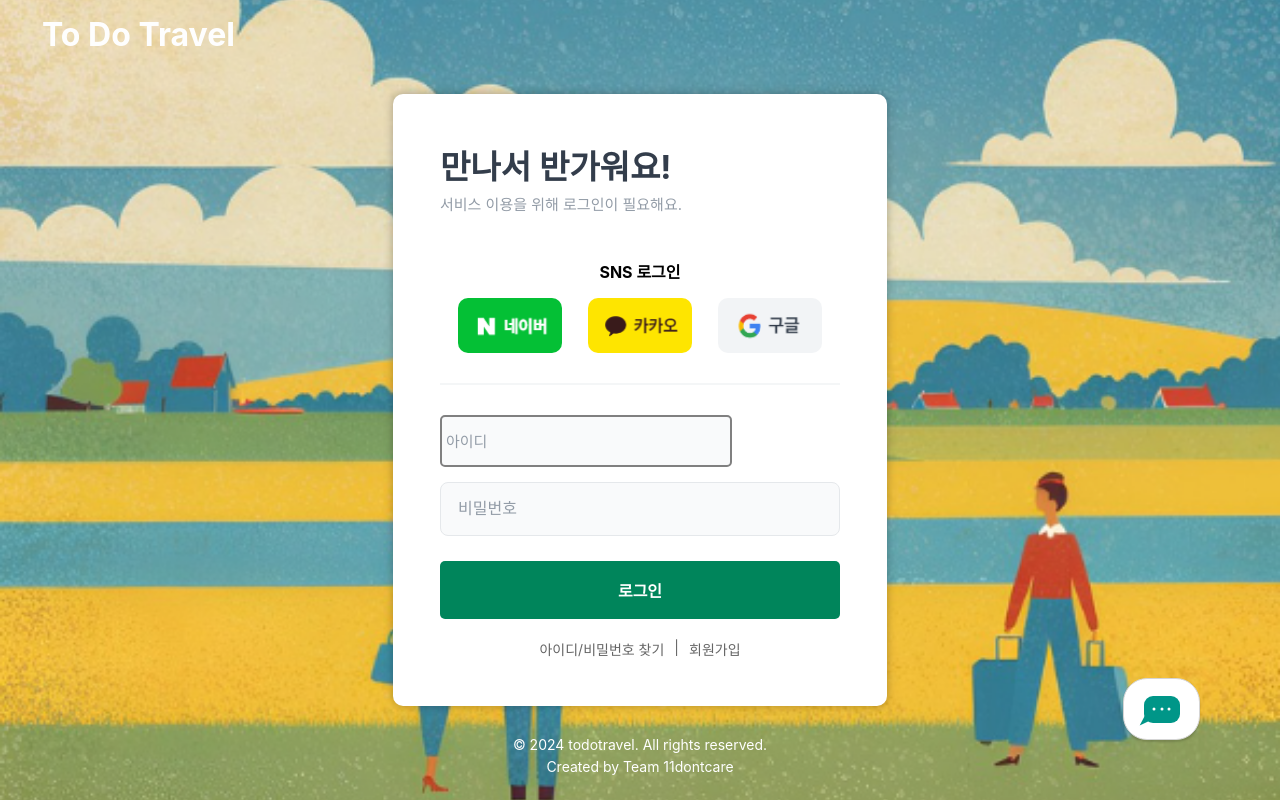
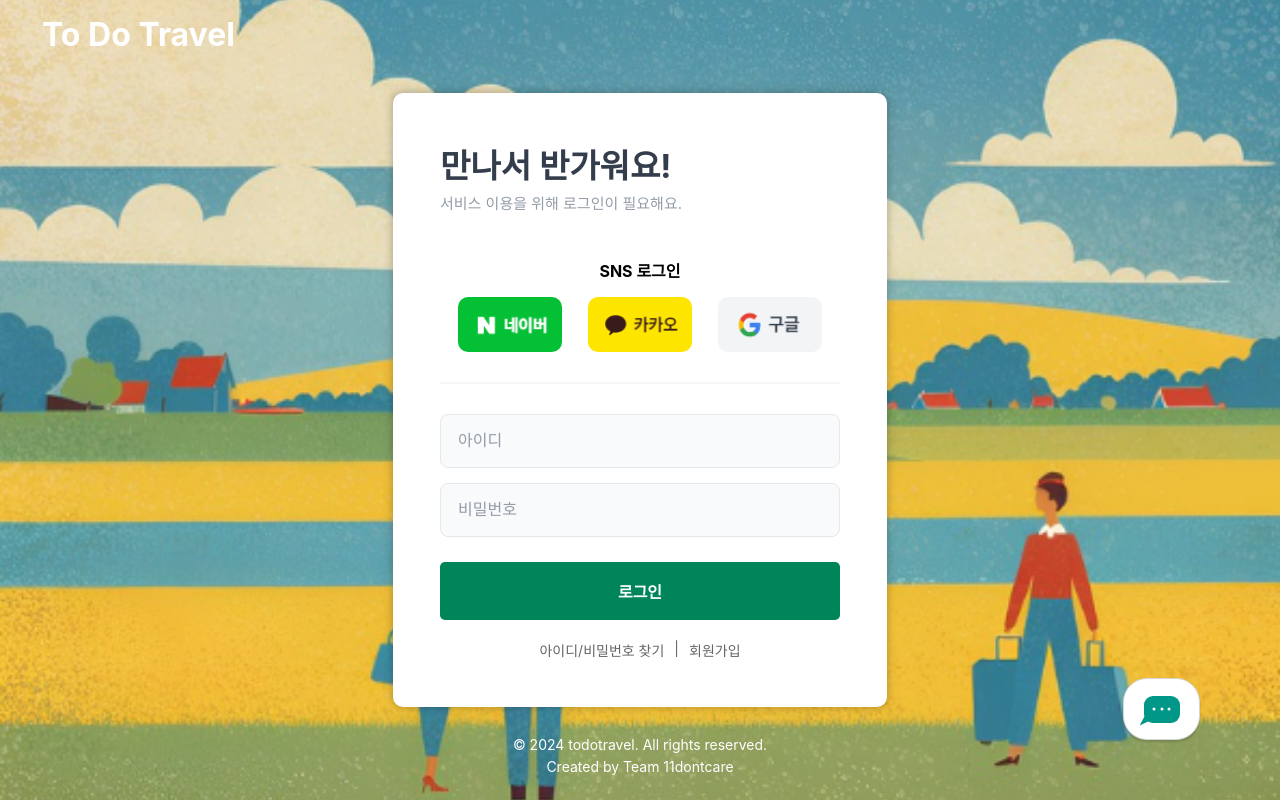
Before and after one commit to 11dontcare/todotravel_frontend, a React (Create React App) app: page /login in a window 1280 px wide. Built offline with nearby package versions, Linux system fonts and the light colour scheme.

Commit message:
Feat: 오 디자인 류 수정

```diff
--- a/src/todotravel/component/chat/Chat.module.css
+++ b/src/todotravel/component/chat/Chat.module.css
@@ -140,7 +140,7 @@
 }
 
 /* 기본 상태의 입력 칸 스타일 */
-input[type="text"] {
+.chatModal input[type="text"] {
     width: 70%; /* 입력 칸의 너비를 설정 */
     padding: 4px;
     font-size: 15px;
@@ -150,12 +150,12 @@ input[type="text"] {
 }
 
 /* 입력 칸이 클릭되었을 때 (포커스 상태) */
-input[type="text"]:focus {
+.chatModal input[type="text"]:focus {
     border: 2px solid #000000; /* 검정색 테두리 설정 */
 }
 
 /* ul의 기본 리스트 스타일 제거 */
-ul {
+.chatModal ul {
     padding: 0; /* 내부 여백을 제거 */
     margin: 0; /* 외부 여백을 제거 */
     list-style-type: none;  /* 리스트 스타일 제거 */
```
